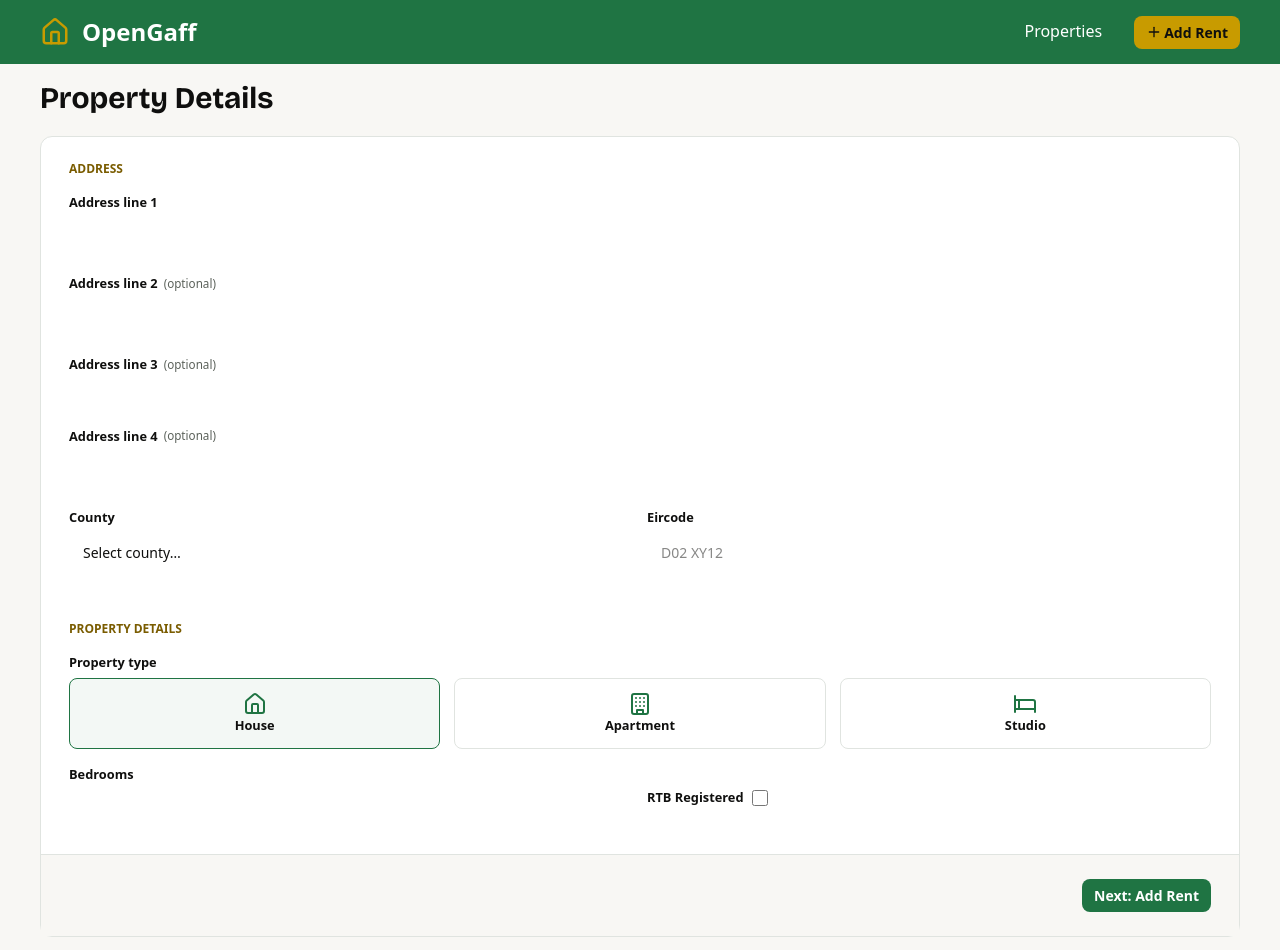
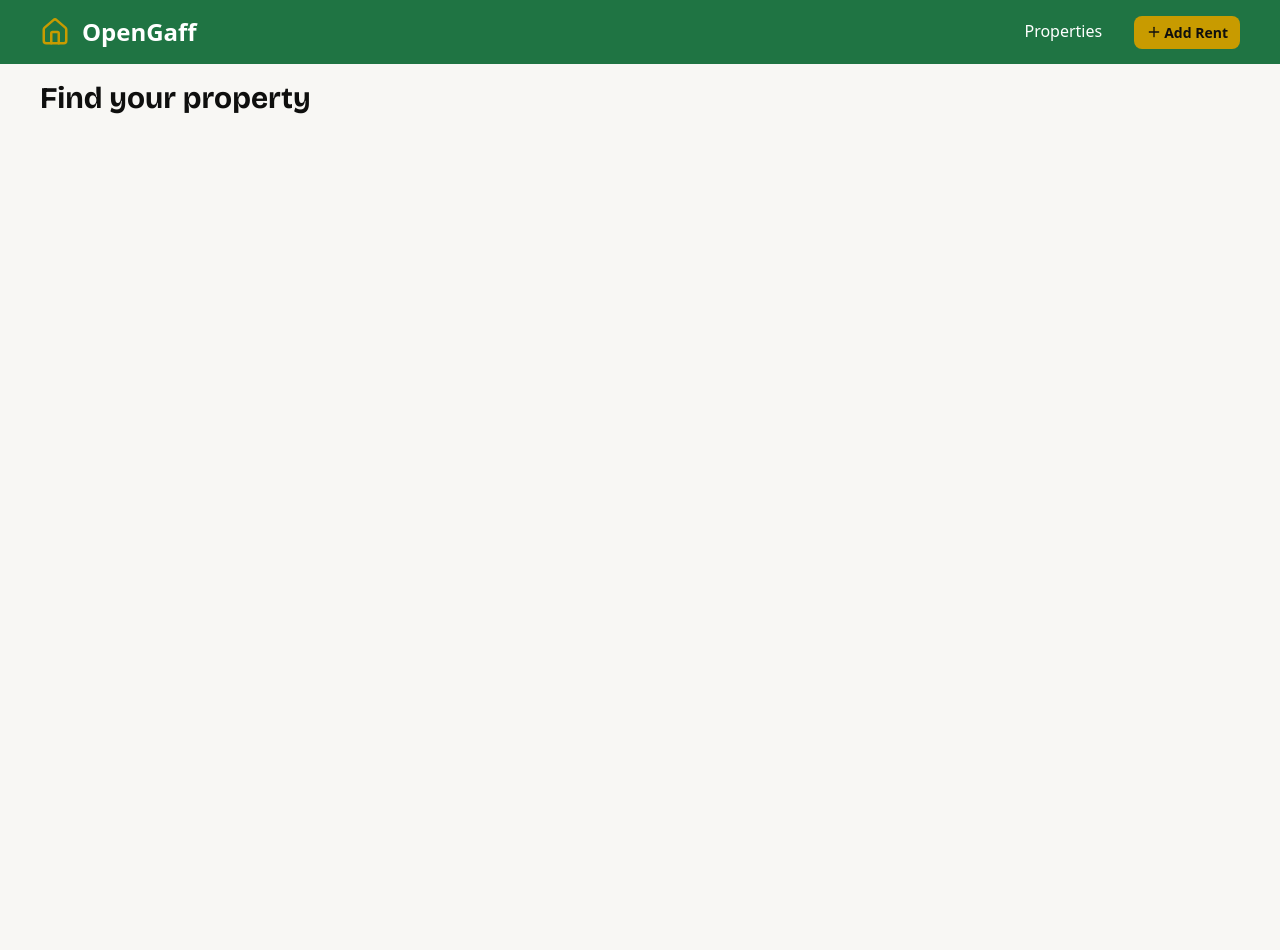
Before and after one commit to gbss91/open-gaff, a Next.js app: page /new in a window 1280 px wide. Shown: the top 950 px of the page. After the commit the page ends 800 px from the top, so only its background shows below. Built offline with nearby package versions, Linux system fonts and the light colour scheme.

Commit message:
🛠️ Fix routes

```diff
--- a/src/app/new/page.tsx
+++ b/src/app/new/page.tsx
@@ -1,16 +1,16 @@
 "use client";
 import PropertyForm from "@/components/forms/PropertyForm";
 import { Property } from "@/types";
-import { useSearchParams } from "next/navigation";
+import { useRouter, useSearchParams } from "next/navigation";
 import { useState } from "react";
 
 type Step = "search" | "property" | "rent";
 
 export default function NewPage() {
+  const [newPropertyData, setNewPropertyData] = useState<Property>();
   const searchParams = useSearchParams();
-
-  const [newPropertyData, setNewPropertyData] = useState<Property>();
-  const [step, setStep] = useState<Step>("property");
+  const router = useRouter();
+  const step = (searchParams.get("step") as Step) || "search";
 
   const handlePropertySubmit = (e: React.SubmitEvent<HTMLFormElement>) => {
     e.preventDefault();
@@ -27,26 +27,32 @@ export default function NewPage() {
       type: formData.get("type") as string,
       isRegistered: formData.has("isRegistered"),
     });
-    setStep("rent");
+    console.log(newPropertyData);
+    router.push(`/rents/new?step=rent`);
   };
+
+  console.log(newPropertyData);
 
   return (
     <main className="flex-1 flex flex-col">
+      {step === "search" && (
+        <section className="py-4 px-main">
+          <h2 className="form-title text-3xl font-bold pb-2">
+            Find your property
+          </h2>
+        </section>
+      )}
+
       {step === "property" && (
         <section className="py-4 px-main">
-          <h2 className="form-title text-3xl font-bold pb-5">
-            Property Details
-          </h2>
+          <h2 className="form-title text-3xl font-bold pb-5">Add Property</h2>
           <PropertyForm onSubmit={handlePropertySubmit} />
         </section>
       )}
 
       {step === "rent" && (
         <section className="py-4 px-main">
-          <h2 className="form-title text-3xl font-bold pb-2">
-            Address Details
-          </h2>
-          <PropertyForm onSubmit={handlePropertySubmit} />
+          <h2 className="form-title text-3xl font-bold pb-2">Add Rent</h2>
         </section>
       )}
     </main>
--- a/src/components/Navbar.tsx
+++ b/src/components/Navbar.tsx
@@ -16,7 +16,7 @@ const Navbar = () => {
   const [menuOpen, setMenuOpen] = useState(false);
 
   const handleOnClick = () => {
-    router.push("/new?from=add-rent");
+    router.push("/new?step=search");
   };
 
   return (
--- a/src/components/forms/PropertyForm.tsx
+++ b/src/components/forms/PropertyForm.tsx
@@ -54,6 +54,7 @@ const PropertyForm = ({ onSubmit }: PropertyFormProps) => {
 
   return (
     <form onSubmit={onSubmit} className="form-container">
+      <input type="hidden" name="type" value={selectedType} />
       <div className="px-7 py-6 flex flex-col gap-4">
         <span className="text-xs font-semibold uppercase text-text-accent">
           Address
@@ -208,6 +209,7 @@ const PropertyForm = ({ onSubmit }: PropertyFormProps) => {
               name="bedrooms"
               type="number"
               className="form-input w-full px-3.5 py-2.5 text-sm"
+              required
             />
           </div>
           <div className="flex items-center gap-2">
@@ -228,7 +230,11 @@ const PropertyForm = ({ onSubmit }: PropertyFormProps) => {
         </div>
       </div>
       <div className="form-footer flex justify-end px-7 py-6 ">
-        <Button text="Next: Add Rent" testId="property-submit-btn" />
+        <Button
+          type="submit"
+          text="Next: Add Rent"
+          testId="property-submit-btn"
+        />
       </div>
     </form>
   );
--- a/src/components/search/SearchBar.tsx
+++ b/src/components/search/SearchBar.tsx
@@ -166,7 +166,7 @@ const SearchBar = ({
               ))}
             </ul>
           ) : (
-            <Link href="/new?from=add-property">
+            <Link href="/new?step=property">
               <div className="px-8 py-3 text-center hover:bg-secondary/10">
                 <p className="text-text-light text-sm">
                   {"Can't find your property?"}
--- a/src/components/ui/Button.tsx
+++ b/src/components/ui/Button.tsx
@@ -5,8 +5,9 @@ type ButtonTypes = "primary" | "secondary";
 type ButtonSize = "sm" | "md" | "lg";
 
 type ButtonProps = {
-  onClick: () => void;
   testId: string;
+  type?: "button" | "submit" | "reset" | undefined;
+  onClick?: () => void;
   btnType?: ButtonTypes;
   size?: ButtonSize;
   text?: string;
@@ -28,8 +29,9 @@ const sizeClass: Record<ButtonSize, string> = {
 };
 
 const Button = ({
+  testId,
+  type = "button",
   onClick,
-  testId,
   btnType = "primary",
   size = "sm",
   text,
@@ -40,7 +42,7 @@ const Button = ({
 }: ButtonProps) => {
   return (
     <button
-      type="button"
+      type={type}
       onClick={onClick}
       className={`${className} ${typeClasses[btnType]} ${sizeClass[size]} btn p-1`}
       disabled={disabled}
```
